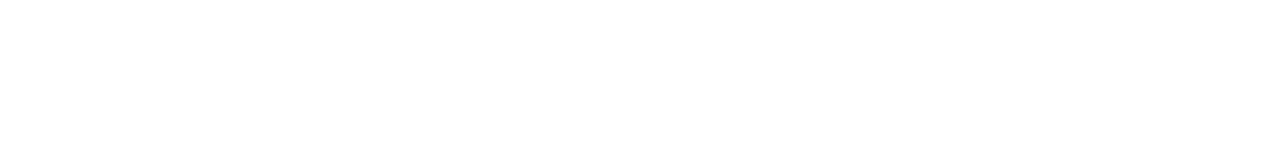
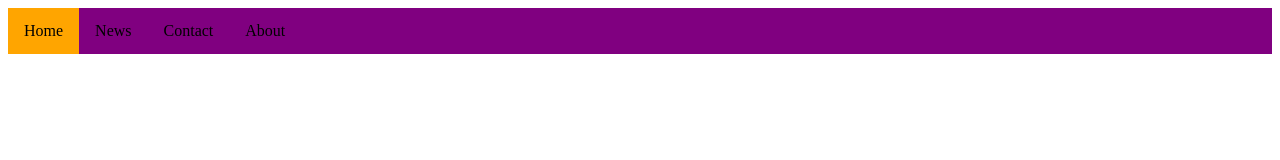
Before and after one commit to lavynder/WebScript, a plain HTML site: page Assignments/Assignment1/INDEX.html in a window 1280 px wide. Drawn offline with Linux system fonts and the light colour scheme.

Commit message:
headings

```diff
--- a/Assignments/Assignment1/INDEX.html
+++ b/Assignments/Assignment1/INDEX.html
@@ -1,4 +1,19 @@
 <!DOCTYPE html>
+
 <html>
+    <head>
+        <meta charset="UTF-8">
+        <title>
+            Portfolio - Leo Fanseda
+        </title>
+        <link rel="stylesheet" type="text/css" href="STYLE.css">
+    </head>
+
+    <ul>
+        <li> <a class="active" href ="#home"> Home </a> </li>
+        <li> <a href ="#news"> News </a> </li>
+        <li> <a href ="#contact"> Contact </a> </li>
+        <li> <a href ="#about"> About </a> </li>
+    </ul>
 
 </html>
--- /dev/null
+++ b/Assignments/Assignment1/STYLE.css
@@ -0,0 +1,27 @@
+ul {
+    list-style-type: none;
+    margin: 0;
+    padding: 0;
+    overflow: hidden;
+    background-color: purple;
+}
+
+li {
+    float: left;
+}
+
+li a {
+    display: block;
+    color: black;
+    text-align: center;
+    padding: 14px 16px;
+    text-decoration: none;
+}
+
+li a:hover:not(.active) {
+    background-color: lavenderblush;
+}
+
+.active {
+    background-color: orange;
+}
```
